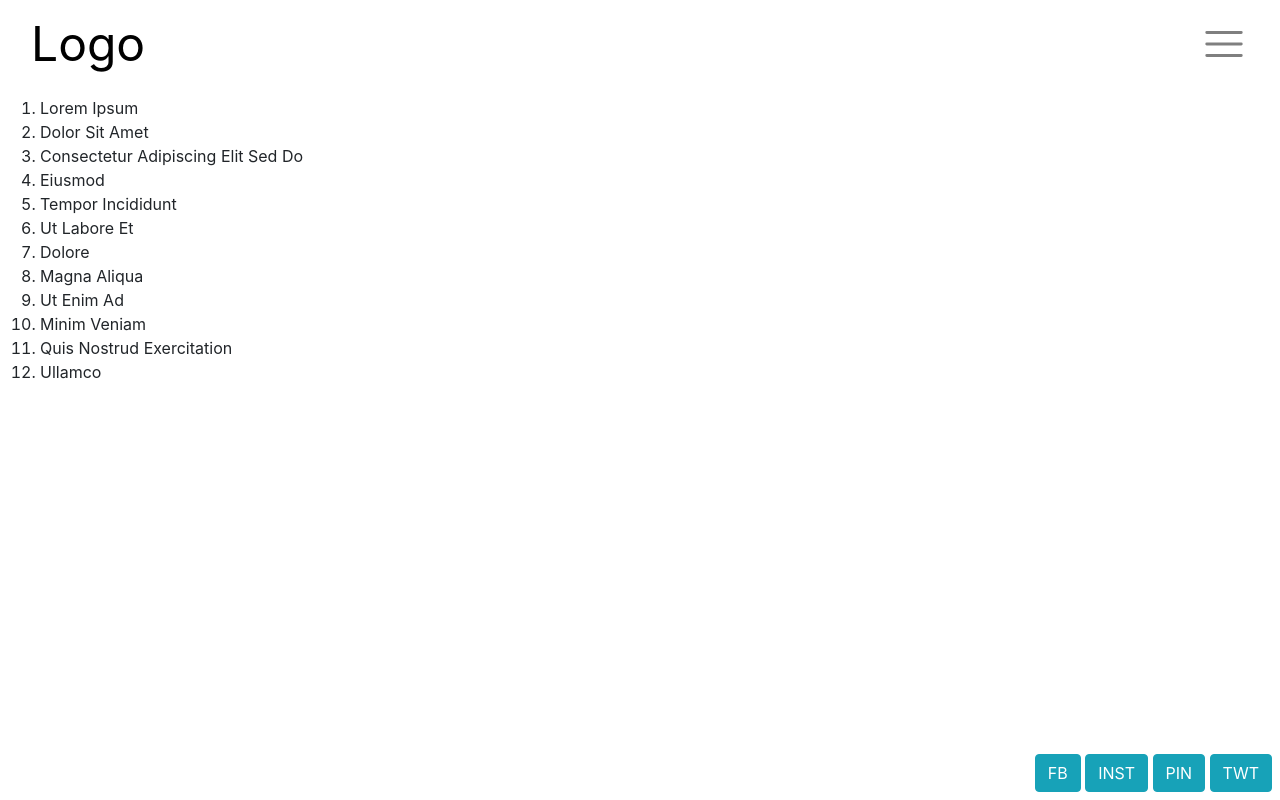
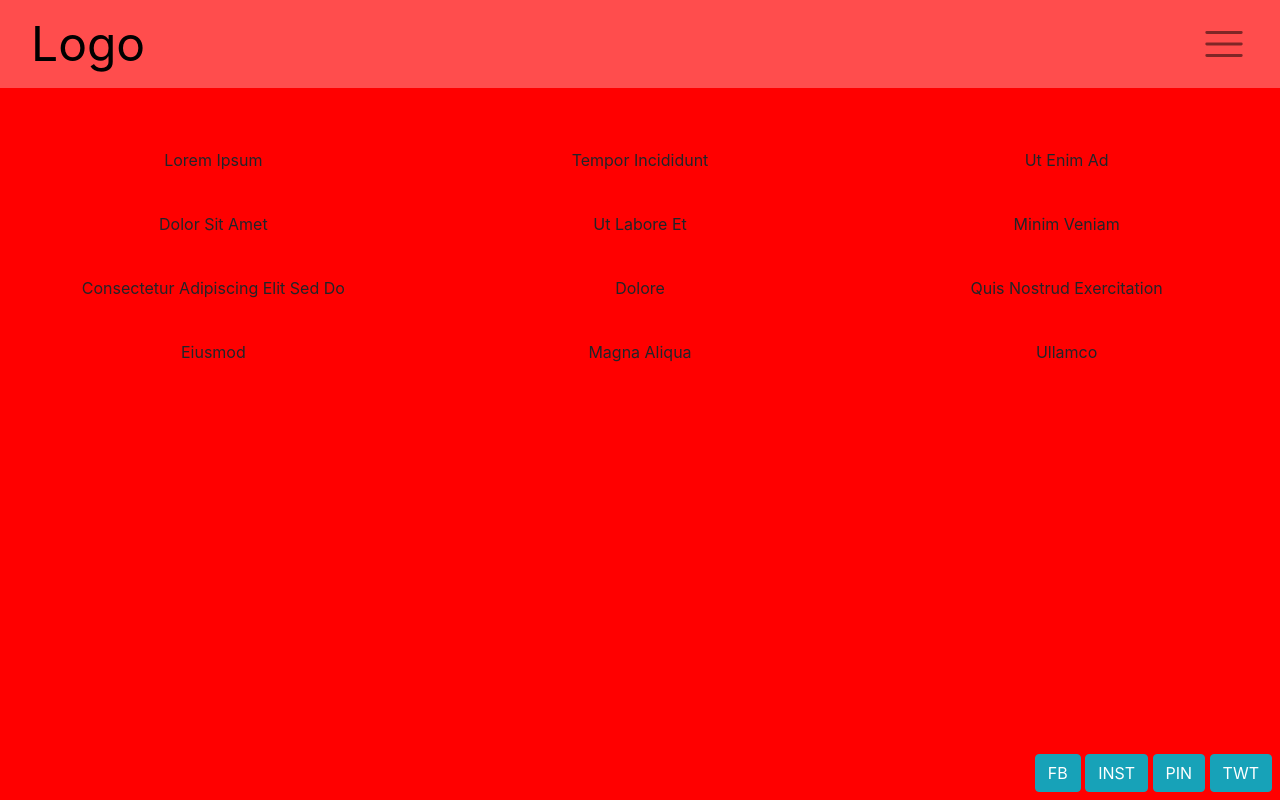
Before and after one commit to ibhan88/Company-Website, a Flask app: page /works in a window 1280 px wide. Run offline with Flask 2, Linux system fonts and the light colour scheme; some libraries are stand-ins or nearby versions.

Commit message:
Created rows, columns for Works Page.

```diff
--- a/static/css/style.css
+++ b/static/css/style.css
@@ -4,8 +4,8 @@
     width: 100%;
 }
 
-.no-border {
-    border: none;
+.center-text {
+    text-align: center;
 }
 
 
@@ -86,6 +86,15 @@
     margin: 0;
 }
 
+.modal-title {
+    color: black;
+    font-size: 3rem;
+    padding: 0;
+    margin-bottom: 0;
+    margin-left: 0.25em;
+    line-height: 1.2em;
+}
+
 
 
 /* Main Content */
@@ -98,6 +107,11 @@
     -o-transition:.6s ease-in-out left;
     transition:.6s ease-in-out left;*/
 }
+
+
+
+
+/*Home Content*/
 
 .carousel, .carousel-inner, .carousel-item {
     width: 100%;
@@ -126,6 +140,36 @@
     height: 100%;
 }
 
+.main-caption {
+    margin: 0;
+}
+
+
+
+/*Our Works Content*/
+
+.works-content {
+    background: red;
+    padding: 0;
+    margin: 0;
+    display: flex;
+    vertical-align: middle;
+}
+
+.row {
+    padding: 0;
+    line-height: 4em;
+    text-align: center;
+}
+
+.clear-div {
+    background: transparent;
+    margin-top: 2em;
+    padding-top: 6em;
+    padding-bottom: 3.5em;
+    overflow: hidden;
+}
+
 
 
 /* Footer */
--- a/templates/base.html
+++ b/templates/base.html
@@ -7,11 +7,12 @@
 
     <title>{% block title %} TITLE GOES HERE {% endblock%}</title>
 
-    <script src="https://code.jquery.com/jquery-3.3.1.slim.min.js"></script>
-    <script src="https://cdnjs.cloudflare.com/ajax/libs/popper.js/1.14.6/umd/popper.min.js"></script>
+    <script src="https://code.jquery.com/jquery-3.3.1.slim.min.js" integrity="sha384-q8i/X+965DzO0rT7abK41JStQIAqVgRVzpbzo5smXKp4YfRvH+8abtTE1Pi6jizo" crossorigin="anonymous"></script>
+    <script src="https://cdnjs.cloudflare.com/ajax/libs/popper.js/1.14.7/umd/popper.min.js" integrity="sha384-UO2eT0CpHqdSJQ6hJty5KVphtPhzWj9WO1clHTMGa3JDZwrnQq4sF86dIHNDz0W1" crossorigin="anonymous"></script>
+    <script src="https://stackpath.bootstrapcdn.com/bootstrap/4.3.1/js/bootstrap.min.js" integrity="sha384-JjSmVgyd0p3pXB1rRibZUAYoIIy6OrQ6VrjIEaFf/nJGzIxFDsf4x0xIM+B07jRM" crossorigin="anonymous"></script>
 
     <!-- Bootstrap CSS -->
-    <link rel="stylesheet" href="https://maxcdn.bootstrapcdn.com/bootstrap/4.2.1/css/bootstrap.min.css">
+    <link rel="stylesheet" href="https://stackpath.bootstrapcdn.com/bootstrap/4.3.1/css/bootstrap.min.css" integrity="sha384-ggOyR0iXCbMQv3Xipma34MD+dH/1fQ784/j6cY/iJTQUOhcWr7x9JvoRxT2MZw1T" crossorigin="anonymous">
     <!-- CSS -->
     <link rel="stylesheet" href="/static/css/style.css">
   </head>
@@ -20,7 +21,7 @@
     <nav class="navbar navbar-light">
       <div class="container-fluid navbar-fluid justify-content-between">
         <a class="navbar-brand" href="/home">Logo</a>
-        <button type="button" class="navbar-toggler no-border btn shadow-none" data-toggle="modal" data-target="#mainModal" aria-controls="mainModal" aria-expanded="false" aria-label="Toggle navigation">
+        <button type="button" class="navbar-toggler border-0 btn shadow-none" data-toggle="modal" data-target="#mainModal" aria-controls="mainModal" aria-expanded="false" aria-label="Toggle navigation">
           <span class="navbar-toggler-icon"></span>
         </button>
         <!-- Toggle Content -->
@@ -54,7 +55,7 @@
       <div class="modal-dialog" role="document">
         <div class="modal-content">
           <div class="modal-header">
-            <a href="/home"><h5 class="modal-title" id="exampleModalCenterTitle">Home</h5></a>
+            <a href="/home"><h5 class="modal-title" id="modalCenterTitle">Logo</h5></a>
             <button type="button" class="close btn shadow-none" data-dismiss="modal" aria-label="Close">
               <span aria-hidden="true">&times;</span>
             </button>
@@ -91,8 +92,5 @@
       <a class="btn btn-info" href="/" role="button">TWT</a>
     </div>
 
-    <!-- Optional JavaScript -->
-    <!-- jQuery first, then Popper.js, then Bootstrap JS -->
-    <script src="https://stackpath.bootstrapcdn.com/bootstrap/4.2.1/js/bootstrap.min.js"></script>
   </body>
 </html>
--- a/templates/works.html
+++ b/templates/works.html
@@ -1,12 +1,53 @@
 {% extends 'base.html' %}
 {% block title %}Our Works{% endblock %}
 {% block content %}
-  <div>
+  <div class="container-fluid works-content min-vh-100 h-100">
+    <div class="container-fluid clear-div">
+      <div class="my-auto">
+        <div class="row">
+          <div class=" center-text col-sm-12 col-lg-4">Lorem Ipsum
+          </div>
+          <div class=" center-text col-sm-12 col-lg-4">Tempor Incididunt
+          </div>
+          <div class="center-text col-sm-12 col-lg-4">Ut Enim Ad
+          </div>
+        </div>
+        <div class="row">
+          <div class="center-text col-12 col-lg-4">Dolor Sit Amet
+          </div>
+          <div class="center-text col-12 col-lg-4">Ut Labore Et
+          </div>
+          <div class="center-text col-12 col-lg-4">Minim Veniam
+          </div>
+        </div>
+        <div class="row">
+          <div class="center-text col-12 col-lg-4">Consectetur Adipiscing Elit Sed Do
+          </div>
+          <div class="center-text col-12 col-lg-4">Dolore
+          </div>
+          <div class="center-text col-12 col-lg-4">Quis Nostrud Exercitation
+          </div>
+        </div>
+        <div class="row">
+          <div class="center-text col-12 col-lg-4">Eiusmod
+          </div>
+          <div class="center-text col-12 col-lg-4">Magna Aliqua
+          </div>
+          <div class="center-text col-12 col-lg-4">Ullamco
+          </div>
+        </div>
+      </div>
+    </div>
+  </div>
+
+
+
+
+<!--     <br>
     <br>
     <br>
     <br>
-    <br>
-    <ol>
+    <ul>
       <li>Lorem Ipsum</li>
       <li>Dolor Sit Amet</li>
       <li>Consectetur Adipiscing Elit Sed Do</li>
@@ -19,6 +60,6 @@
       <li>Minim Veniam</li>
       <li>Quis Nostrud Exercitation</li>
       <li>Ullamco</li>
-    </ol>
-  </div>
+    </ul> -->
+
 {% endblock %}
```
Also changed, not shown: templates/index.html (+7 -4 lines).
